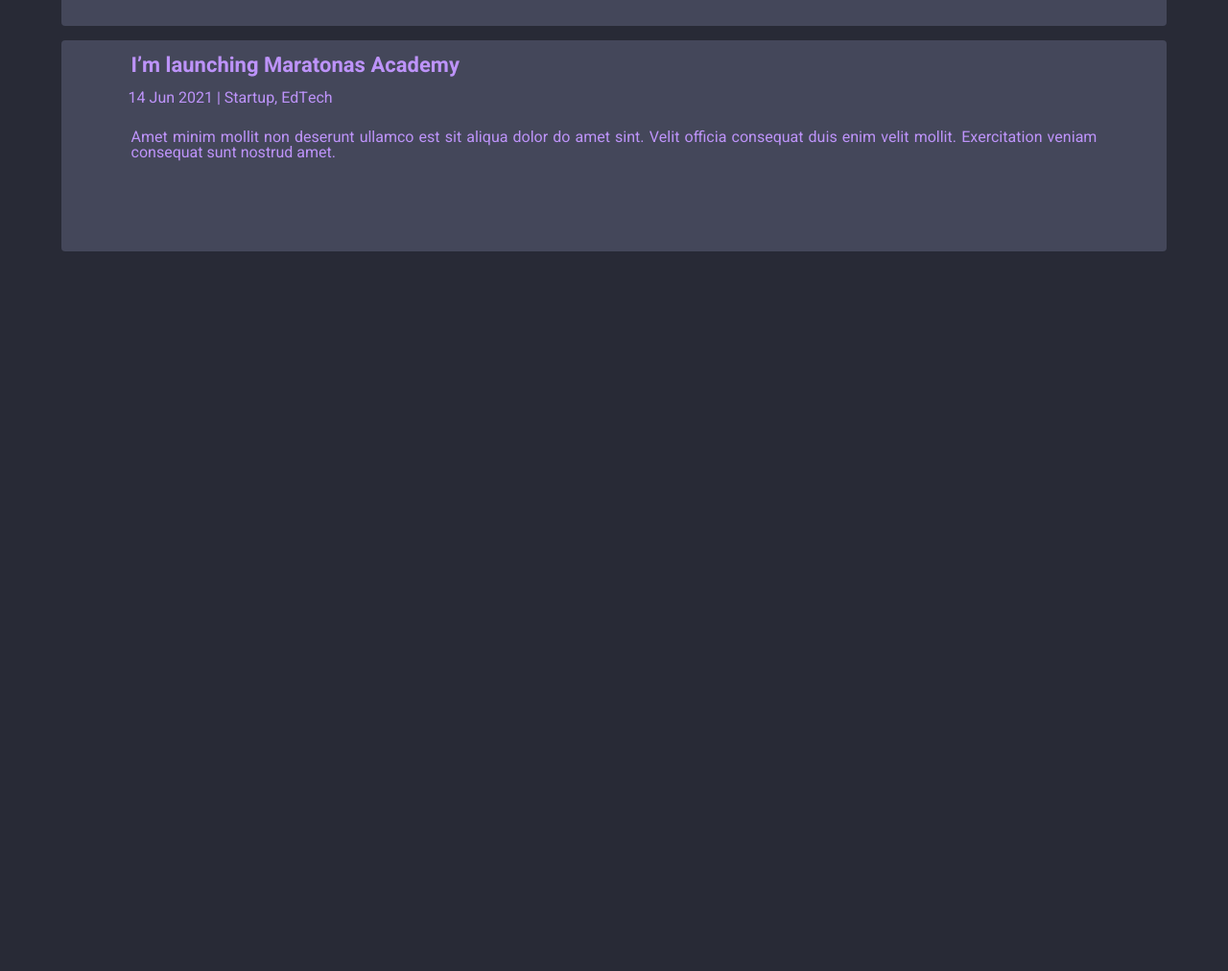
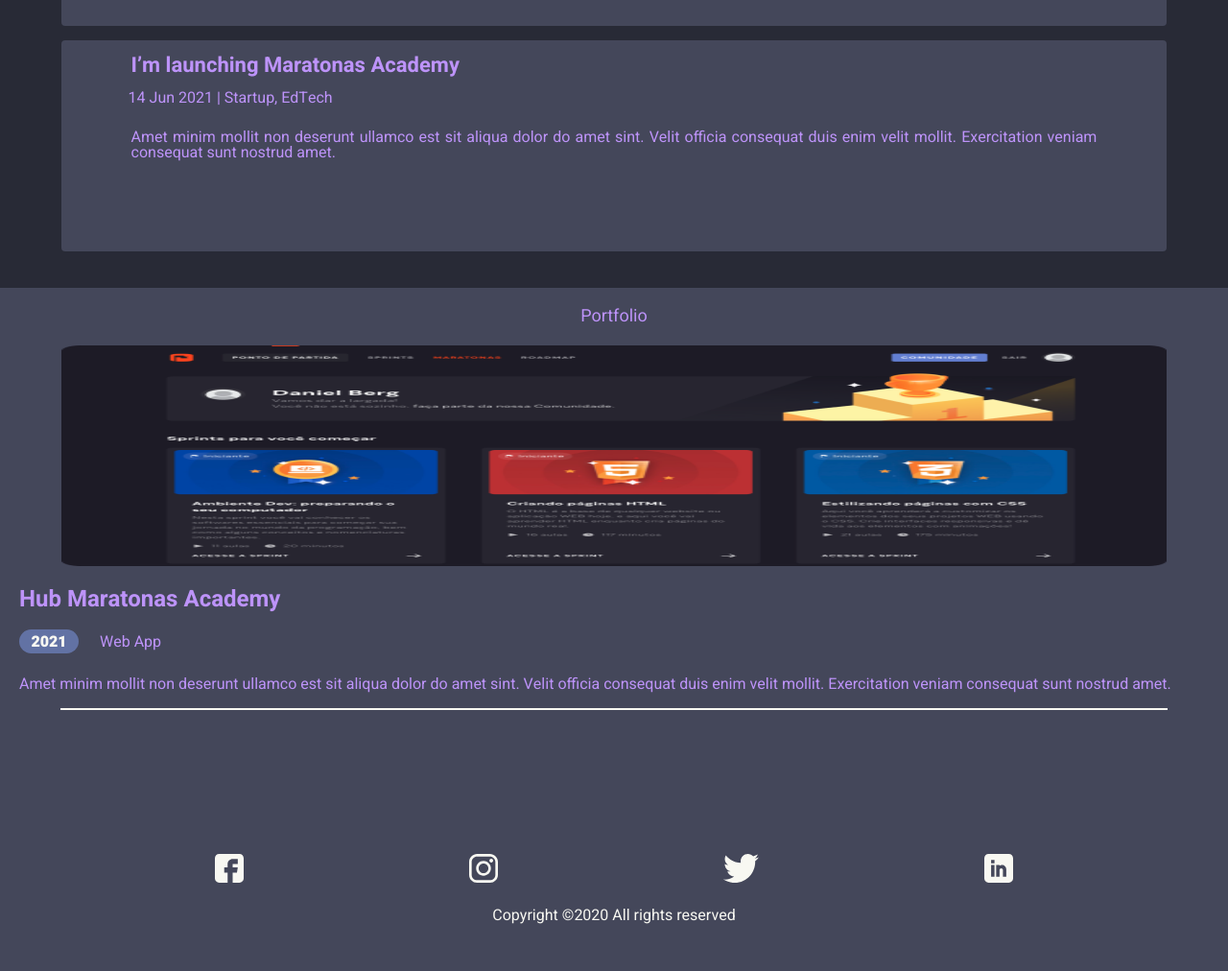
Before and after one commit to michelewtc/portfolio-page, a plain HTML site: page index.html in a window 1280 px wide. Shown: the part 757-1769 px from the top of the page at 96% size. Before the commit the page ends 1057 px from the top, so only its background shows below. Drawn offline with Linux system fonts and the light colour scheme.

Commit message:
feat: worklist, footer component

```diff
--- a/index.html
+++ b/index.html
@@ -64,5 +64,45 @@
         </h2>
       </div>
     </div>
+
+    <div class="worklist">
+      <div class="worklist__content">
+        <div class="blog-posts">
+          <h3 class="blog-posts__card-text-h3">Portfolio</h3>
+        </div>
+        <img
+          class="worklist__content-image"
+          src="assets/images/maratonas-academy.png"
+          alt="Maratonas Academy"
+        />
+        <h1 class="worklist__content-title">Hub Maratonas Academy</h1>
+
+        <div class="worklist__content-subtitle">
+          <div class="worklist__content-year">
+            <p class="worklist__content-year-p">2021</p>
+          </div>
+
+          <p>Web App</p>
+        </div>
+
+        <h2 class="worklist__text-h2">
+          Amet minim mollit non deserunt ullamco est sit aliqua dolor do amet
+          sint. Velit officia consequat duis enim velit mollit. Exercitation
+          veniam consequat sunt nostrud amet.
+        </h2>
+      </div>
+
+      <hr class="hr" />
+    </div>
+
+    <footer class="footer">
+      <div class="footer__icons">
+        <img src="assets/icons/facebook.svg" alt="Facebook" />
+        <img src="assets/icons/insta.svg" alt="Instagram" />
+        <img src="assets/icons/twitter.svg" alt="Twitter" />
+        <img src="assets/icons/linkedin.svg" alt="Linkedin" />
+      </div>
+      <p class="footer__text">Copyright ©2020 All rights reserved</p>
+    </footer>
   </body>
 </html>
--- /dev/null
+++ b/styles/components/footer.css
@@ -0,0 +1,23 @@
+.footer {
+  display: flex;
+  flex-direction: column;
+  justify-content: space-between;
+
+  background-color: var(--selection);
+}
+
+.footer__icons {
+  display: flex;
+  flex-direction: row;
+  justify-content: space-between;
+
+  width: 65%;
+  margin: 0 auto;
+}
+
+.footer__text {
+  text-align: center;
+  margin-top: 26px;
+  margin-bottom: 50px;
+  color: var(--foreground-color);
+}
--- /dev/null
+++ b/styles/components/worklist.css
@@ -0,0 +1,77 @@
+.worklist {
+  display: flex;
+  flex-direction: column;
+  justify-content: center;
+
+  background-color: var(--selection);
+}
+
+.worklist__content {
+  display: flex;
+  flex-direction: column;
+  justify-content: center;
+
+  background-color: var(--selection);
+}
+
+.worklist__content-image {
+  width: 90%;
+  margin: 0 auto;
+  height: 230px;
+
+  margin-bottom: 20px;
+}
+
+.worklist__content-title {
+  font-weight: 700;
+  font-size: 24px;
+  line-height: 30px;
+
+  margin-left: 20px;
+  margin-bottom: 16px;
+}
+
+.worklist__content-subtitle {
+  display: flex;
+  flex-direction: row;
+
+  align-items: center;
+}
+.worklist__content-year {
+  width: 62px;
+  height: 25px;
+  border-radius: 16px;
+
+  background-color: var(--comment-color);
+
+  margin-left: 20px;
+  margin-right: 22px;
+  text-align: center;
+  align-items: center;
+
+  display: flex;
+  flex-direction: column;
+  justify-content: center;
+}
+
+.worklist__content-year-p {
+  font-weight: 900;
+  font-size: 16px;
+  color: var(--foreground-color);
+}
+
+.worklist__text-h2 {
+  margin-top: 24px;
+  margin-left: 20px;
+  margin-right: 21px;
+
+  text-align: justify;
+}
+
+.hr {
+  border: 1px solid var(--foreground-color);
+  margin-top: 17px;
+  margin-bottom: 150px;
+
+  width: 90%;
+}
--- a/styles/pages/index.css
+++ b/styles/pages/index.css
@@ -2,3 +2,5 @@
 @import "../components/header.css";
 @import "../components/profile.css";
 @import "../components/blog-posts.css";
+@import "../components/worklist.css";
+@import "../components/footer.css";
--- a/styles/utils/index.css
+++ b/styles/utils/index.css
@@ -1,4 +1,4 @@
-@import url("https://fonts.googleapis.com/css2?family=Heebo:wght@400;500;600;700&display=swap");
+@import url("https://fonts.googleapis.com/css2?family=Heebo:wght@400;500;600;700;900&display=swap");
 @import "../utils/reset.css";
 @import "../utils/variables.css";
 @import "../utils/general.css";
```
Also changed, not shown: assets/icons/facebook.svg (added), assets/icons/insta.svg (added), assets/icons/linkedin.svg (added), assets/icons/twitter.svg (added), assets/images/maratonas-academy.png (added).
